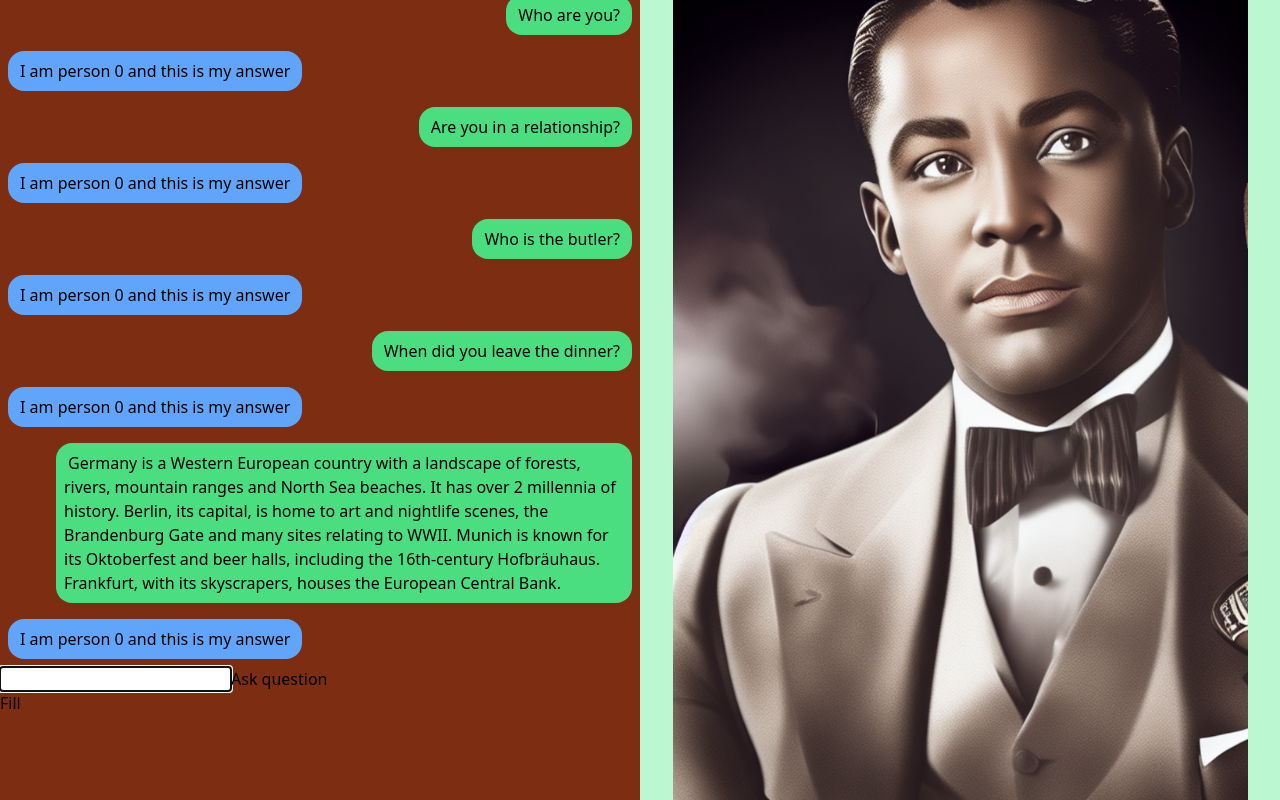
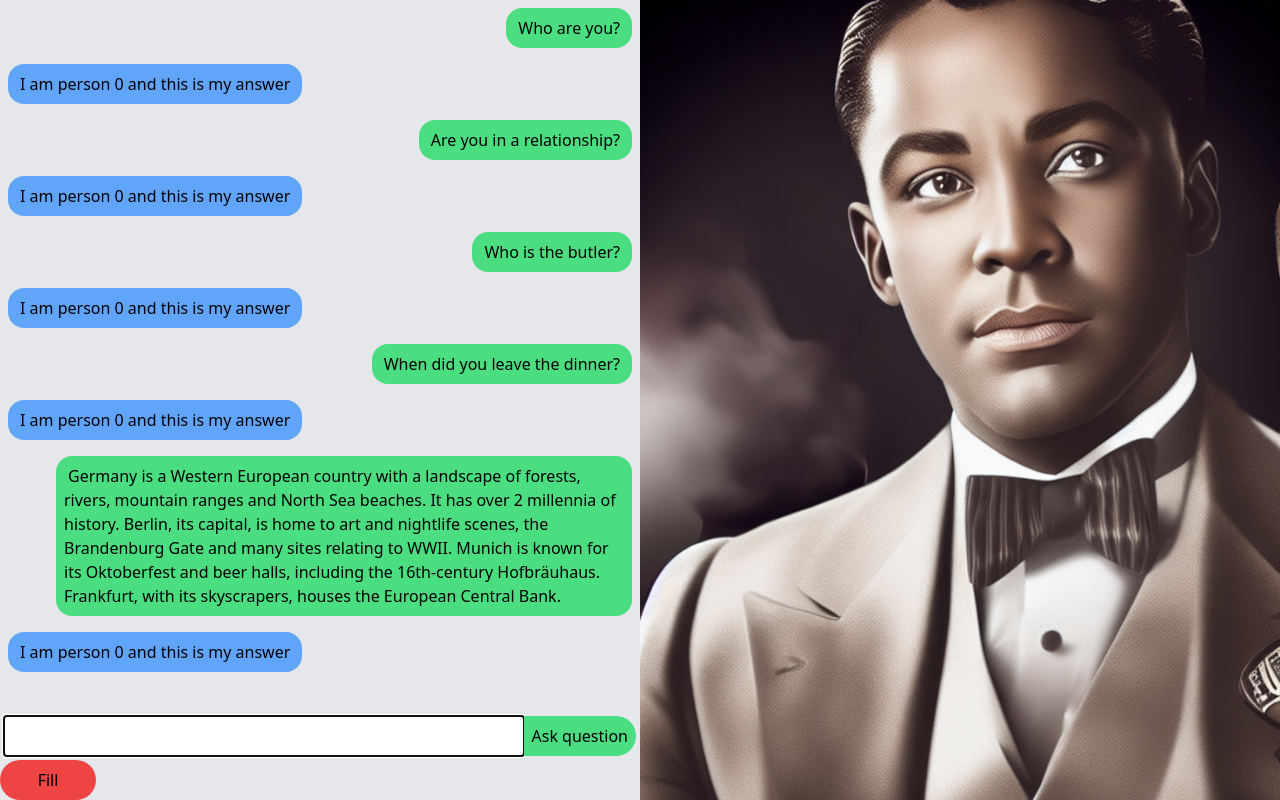
Before and after one commit to wagenrace/murder_after_dinner, a Vue app in the folder web-src/: page /person/0 in a window 1280 px wide. Built offline with nearby package versions, Linux system fonts and the light colour scheme.

Commit message:
add a oke first styling
Signed-off-by: tomnijhof <tom.nijhof@cytosmart.com>

```diff
--- a/web-src/src/App.vue
+++ b/web-src/src/App.vue
@@ -36,16 +36,16 @@ fillingUp()
 <template >
   <div class=" w-full h-full flex flex-row">
 
-    <div class="w-1/2 h-full bg-orange-900">
-      <div class="h-5/6 overflow-y-scroll" ref="messagesBox">
+    <div class="w-1/2 h-full bg-gray-200 flex flex-col">
+      <div class="grow overflow-y-scroll" ref="messagesBox">
         <Message v-for="answeredQuestion in answeredQuestions" :question="answeredQuestion.question"
           :answer="answeredQuestion.answer" />
       </div>
-      <form @submit.prevent="askQuesion">
-        <input type="text" v-model="question" ref="input" />
-        <button type="submit">Ask question</button>
+      <form @submit.prevent="askQuesion" class="flex-none w-full flex p-1">
+        <input class="grow" type="text" v-model="question" ref="input" />
+        <button class="flex-none p-2 bg-green-400 rounded-r-full" type="submit">Ask question</button>
       </form>
-      <button @click="fillingUp">Fill</button>
+      <button class="bg-red-500 p-2 rounded-full w-24" @click="fillingUp">Fill</button>
     </div>
     <div class="w-1/2 h-full bg-green-200">
       <Profile />
--- a/web-src/src/components/Profile.vue
+++ b/web-src/src/components/Profile.vue
@@ -4,6 +4,6 @@
 
 <template>
     <div class="flex w-full justify-center h-full">
-        <img src="../assets/person1_big.png" class="h-full overflow-hidden" alt="Person 1" />
+        <img src="../assets/person1_big.png" class="object-cover object-top w-full" alt="Person 1" />
     </div>
 </template>
```
